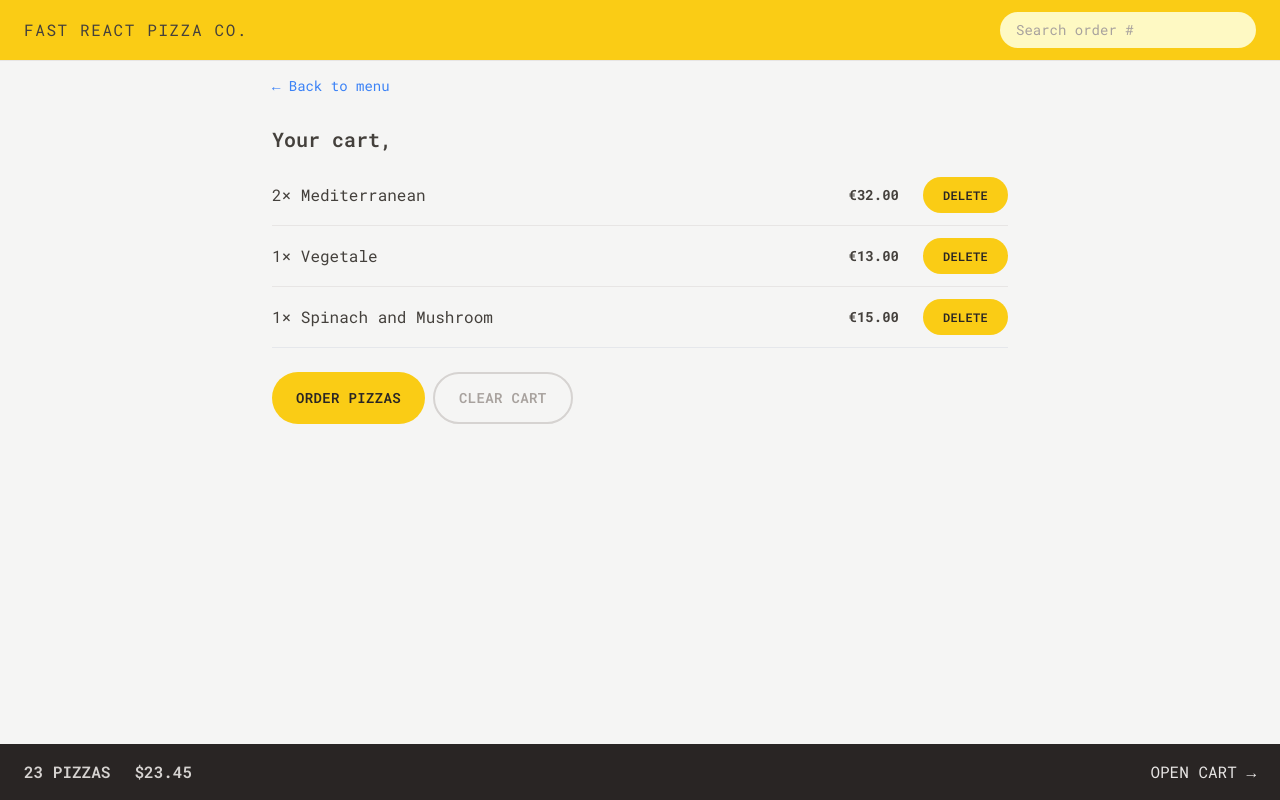
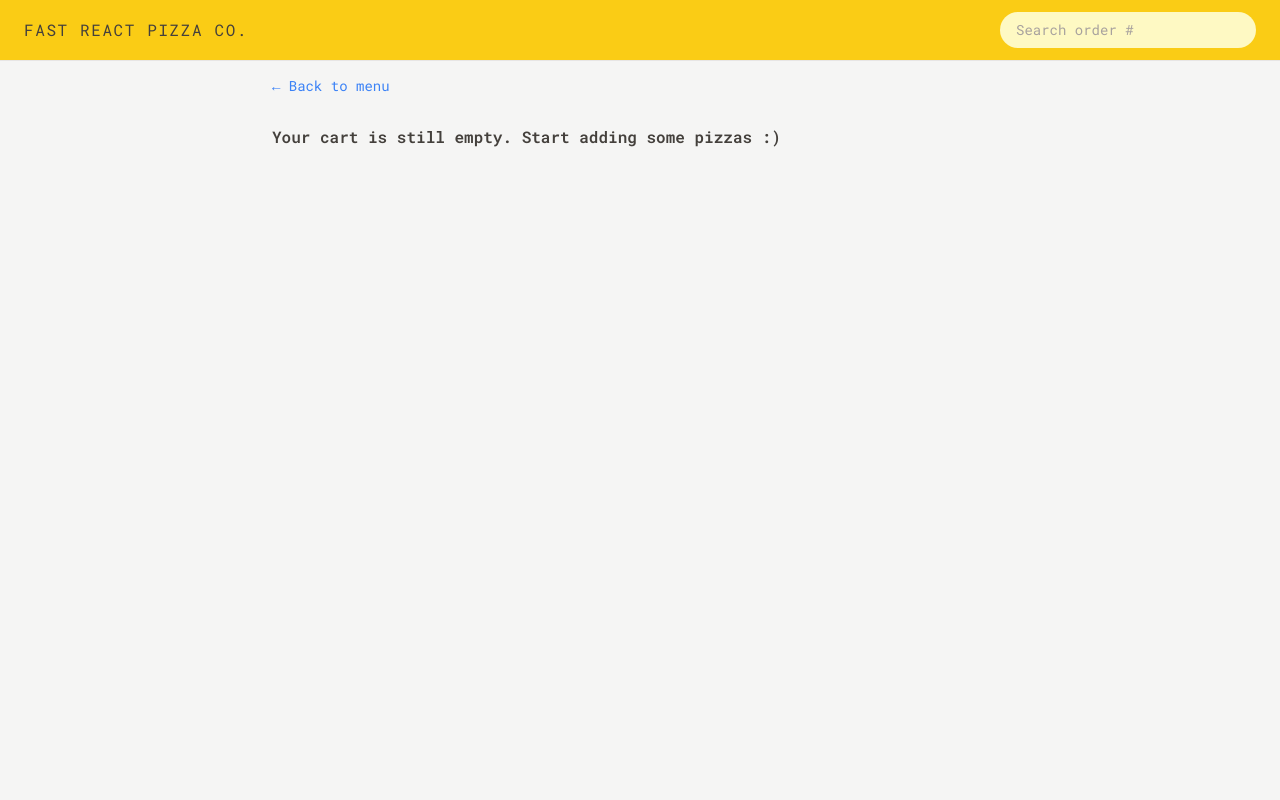
Before and after one commit to Seborider/fast-react-pizza, a React (Vite) app: page /cart in a window 1280 px wide. Built offline with nearby package versions, Linux system fonts and the light colour scheme; the HTML template or start-up script is replaced by a standard one.

Commit message:
add cart state

```diff
--- a/src/features/cart/Cart.tsx
+++ b/src/features/cart/Cart.tsx
@@ -1,36 +1,17 @@
 import ButtonLink from "../../ui-components/ButtonLink.tsx";
 import Button from "../../ui-components/Button.tsx";
 import CartItem from "./CartItem.tsx";
-import { RootState } from "../../store.ts";
-import { useSelector } from "react-redux";
-
-const fakeCart = [
-  {
-    pizzaId: 12,
-    name: "Mediterranean",
-    quantity: 2,
-    unitPrice: 16,
-    totalPrice: 32,
-  },
-  {
-    pizzaId: 6,
-    name: "Vegetale",
-    quantity: 1,
-    unitPrice: 13,
-    totalPrice: 13,
-  },
-  {
-    pizzaId: 11,
-    name: "Spinach and Mushroom",
-    quantity: 1,
-    unitPrice: 15,
-    totalPrice: 15,
-  },
-];
+import { useDispatch, useSelector } from "react-redux";
+import { clearCart, getCart } from "./cartSlice.ts";
+import { getUserName } from "../user/userSlice.ts";
+import EmptyCart from "./EmptyCart.tsx";
 
 function Cart() {
-  const cart = fakeCart;
-  const username = useSelector((state: RootState) => state.user.username);
+  const cart = useSelector(getCart);
+  const username = useSelector(getUserName);
+  const dispatch = useDispatch();
+
+  if (!cart.length) return <EmptyCart />;
 
   return (
     <div className="px-4 py-3">
@@ -39,14 +20,16 @@ function Cart() {
       <h2 className="mt-7 text-xl font-semibold">Your cart, {username}</h2>
       <ul className="mt-3 divide-y divide-stone-200 border-b">
         {cart.map((item) => (
-          <CartItem item={item} key={item.pizzaId}></CartItem>
+          <CartItem item={item} key={item.pizzaID}></CartItem>
         ))}
       </ul>
       <div className="mt-6 space-x-2">
         <Button type="primary" to="/order/new">
           Order pizzas
         </Button>
-        <Button type="secondary">Clear cart</Button>
+        <Button type="secondary" onClick={() => dispatch(clearCart())}>
+          Clear cart
+        </Button>
       </div>
     </div>
   );
--- a/src/features/cart/CartItem.tsx
+++ b/src/features/cart/CartItem.tsx
@@ -1,9 +1,9 @@
 import { formatCurrency } from "../../utils/helpers.ts";
 import Button from "../../ui-components/Button.tsx";
 
-interface CartItemProps {
+export interface CartItemProps {
   item: {
-    pizzaId: number;
+    pizzaID: number;
     name: string;
     quantity: number;
     totalPrice: number;
--- a/src/features/cart/CartOverview.tsx
+++ b/src/features/cart/CartOverview.tsx
@@ -1,11 +1,18 @@
 import { Link } from "react-router-dom";
+import { useSelector } from "react-redux";
+import { getTotalCartPrice, getTotalCartQuantity } from "./cartSlice.ts";
+import { formatCurrency } from "../../utils/helpers.ts";
 
 function CartOverview() {
+  const totalCartQuantity = useSelector(getTotalCartQuantity);
+  const totalCartPrice = useSelector(getTotalCartPrice);
+
+  if (!totalCartQuantity) return null;
   return (
     <div className="flex items-center justify-between bg-stone-800 px-4 py-4 text-sm uppercase text-stone-200 sm:px-6 md:text-base">
       <p className="space-x-4 font-semibold text-stone-300 sm:space-x-6">
-        <span>23 pizzas</span>
-        <span>$23.45</span>
+        <span>{totalCartQuantity} pizzas</span>
+        <span>{formatCurrency(totalCartPrice)}</span>
       </p>
       <Link to="/cart">Open cart &rarr;</Link>
     </div>
--- a/src/features/cart/EmptyCart.tsx
+++ b/src/features/cart/EmptyCart.tsx
@@ -1,11 +1,13 @@
-import { Link } from 'react-router-dom';
+import ButtonLink from "../../ui-components/ButtonLink.tsx";
 
 function EmptyCart() {
   return (
-    <div>
-      <Link to="/menu">&larr; Back to menu</Link>
+    <div className="px-4 py-3">
+      <ButtonLink to="/menu">&larr; Back to menu</ButtonLink>
 
-      <p>Your cart is still empty. Start adding some pizzas :)</p>
+      <p className="mt-7 font-semibold">
+        Your cart is still empty. Start adding some pizzas :)
+      </p>
     </div>
   );
 }
--- /dev/null
+++ b/src/features/cart/cartSlice.ts
@@ -0,0 +1,60 @@
+import { createSlice, PayloadAction } from "@reduxjs/toolkit";
+import { RootState } from "../../store.ts";
+
+export interface CartItem {
+  pizzaID: number;
+  name: string;
+  quantity: number;
+  unitPrice: number;
+  totalPrice: number;
+}
+
+const initialState: { cart: CartItem[] } = {
+  cart: [],
+};
+
+const cartSlice = createSlice({
+  name: "cart",
+  initialState,
+  reducers: {
+    addItem(state, action: PayloadAction<CartItem>) {
+      state.cart.push(action.payload);
+    },
+    deleteItem(state, action: PayloadAction<number>) {
+      state.cart = state.cart.filter((item) => item.pizzaID !== action.payload);
+    },
+    increaseItemQuantity(state, action: PayloadAction<number>) {
+      const item = state.cart.find((item) => item.pizzaID === action.payload);
+      if (item) {
+        item.quantity++;
+        item.totalPrice = item.quantity * item.unitPrice;
+      }
+    },
+    decreaseItemQuantity(state, action: PayloadAction<number>) {
+      const item = state.cart.find((item) => item.pizzaID === action.payload);
+      if (item && item.quantity > 1) {
+        item.quantity--;
+        item.totalPrice = item.quantity * item.unitPrice;
+      }
+    },
+    clearCart(state) {
+      state.cart = [];
+    },
+  },
+});
+
+export const {
+  addItem,
+  deleteItem,
+  increaseItemQuantity,
+  decreaseItemQuantity,
+  clearCart,
+} = cartSlice.actions;
+
+export const getCart = (state: RootState) => state.cart.cart;
+export const getTotalCartQuantity = (state: RootState) =>
+  state.cart.cart.reduce((sum, item) => sum + item.quantity, 0);
+
+export const getTotalCartPrice = (state: RootState) =>
+  state.cart.cart.reduce((sum, item) => sum + item.totalPrice, 0);
+export default cartSlice.reducer;
--- a/src/features/menu/MenuItem.tsx
+++ b/src/features/menu/MenuItem.tsx
@@ -1,13 +1,33 @@
 import { Pizza } from "./Menu.tsx";
 import { formatCurrency } from "../../utils/helpers.ts";
 import Button from "../../ui-components/Button.tsx";
+import { useDispatch } from "react-redux";
+import { addItem, CartItem } from "../cart/cartSlice.ts";
 
 interface MenuItemProps {
   pizza: Pizza;
 }
 
 function MenuItem({ pizza }: MenuItemProps) {
-  const { name, unitPrice, ingredients, soldOut, imageUrl } = pizza;
+  const dispatch = useDispatch();
+  const { id, name, unitPrice, ingredients, soldOut, imageUrl } = pizza;
+
+  function handleAddToCart() {
+    if (
+      typeof id === "number" &&
+      typeof unitPrice === "number" &&
+      typeof name === "string"
+    ) {
+      const newItem: CartItem = {
+        pizzaID: id,
+        name,
+        quantity: 1,
+        unitPrice,
+        totalPrice: unitPrice, // `unitPrice` is guaranteed to be defined here
+      };
+      dispatch(addItem(newItem));
+    }
+  }
 
   return (
     <li className=" flex gap-4 py-2">
@@ -29,7 +49,11 @@ function MenuItem({ pizza }: MenuItemProps) {
               Sold out
             </p>
           )}
-          <Button type="small">Add to Cart</Button>
+          {!soldOut && (
+            <Button type="small" onClick={handleAddToCart}>
+              Add to Cart
+            </Button>
+          )}
         </div>
       </div>
     </li>
--- a/src/features/order/CreateOrder.tsx
+++ b/src/features/order/CreateOrder.tsx
@@ -2,8 +2,8 @@ import { Form, useActionData, useNavigation } from "react-router-dom";
 import { MenuItemType } from "../../services/apiRestaurant.ts";
 import { FormErrors } from "../../actions/actions.ts";
 import Button from "../../ui-components/Button.tsx";
-import { RootState } from "../../store.ts";
 import { useSelector } from "react-redux";
+import { getUserName } from "../user/userSlice.ts";
 
 const fakeCart = [
   {
@@ -32,7 +32,7 @@ const fakeCart = [
 function CreateOrder() {
   const navigation = useNavigation();
   const isSubmitting = navigation.state === "submitting";
-  const username = useSelector((state: RootState) => state.user.username);
+  const username = useSelector(getUserName);
 
   const actionData = useActionData() as FormErrors;
   // Initialize formErrors with default values to prevent undefined access
--- a/src/features/user/UserName.tsx
+++ b/src/features/user/UserName.tsx
@@ -1,8 +1,8 @@
 import { useSelector } from "react-redux";
-import { RootState } from "../../store.ts";
+import { getUserName } from "./userSlice.ts";
 
 export default function UserName() {
-  const username = useSelector((state: RootState) => state.user.username);
+  const username = useSelector(getUserName);
 
   if (!username) return null;
 
--- a/src/features/user/userSlice.ts
+++ b/src/features/user/userSlice.ts
@@ -21,6 +21,7 @@ async function fetchAddress() {
 }*/
 
 import { createSlice, PayloadAction } from "@reduxjs/toolkit";
+import { RootState } from "../../store.ts";
 
 interface UserState {
   username: string;
@@ -40,6 +41,7 @@ const userSlice = createSlice({
   },
 });
 
+export const getUserName = (state: RootState) => state.user.username;
 export const { updateName } = userSlice.actions;
 
 export default userSlice.reducer;
--- a/src/store.ts
+++ b/src/store.ts
@@ -1,9 +1,11 @@
 import { configureStore } from "@reduxjs/toolkit";
 import userReducer from "./features/user/userSlice.ts";
+import cartReducer from "./features/cart/cartSlice.ts";
 
 const store = configureStore({
   reducer: {
     user: userReducer,
+    cart: cartReducer,
   },
 });
 
--- a/src/ui-components/Button.tsx
+++ b/src/ui-components/Button.tsx
@@ -8,9 +8,16 @@ interface ButtonProps {
   disabled?: boolean;
   to?: To;
   type: ButtonType;
+  onClick?: () => void;
 }
 
-export default function Button({ children, to, type }: ButtonProps) {
+export default function Button({
+  children,
+  to,
+  type,
+  onClick,
+  disabled,
+}: ButtonProps) {
   const base =
     "inline-block text-sm rounded-full bg-yellow-400 font-semibold uppercase tracking-wide text-stone-800 transition-colors duration-300 hover:bg-yellow-300 focus:bg-yellow-300 focus:outline-none focus:ring focus:ring-yellow-300 focus:ring-offset-2 disabled:cursor-not-allowed";
 
@@ -21,12 +28,17 @@ export default function Button({ children, to, type }: ButtonProps) {
       "inline-block text-sm rounded-full border-2 border-stone-300 font-semibold uppercase tracking-wide text-stone-400 transition-colors duration-300 hover:bg-stone-300 hover:text-stone-800 focus:bg-stone-300 focus:text-stone-800 focus:outline-none focus:ring focus:ring-stone-200 focus:ring-offset-2 disabled:cursor-not-allowed px-4 py-2.5 md:px-6 md:py-3.5",
   };
 
-  if (to)
+  if (to) {
     return (
-      <Link to={to} className={styles[type]}>
+      <Link to={to} className={styles[type]} onClick={onClick}>
         {children}
       </Link>
     );
-
-  return <button className={styles[type]}>{children}</button>;
+  } else {
+    return (
+      <button disabled={disabled} className={styles[type]} onClick={onClick}>
+        {children}
+      </button>
+    );
+  }
 }
--- a/src/ui-components/Home.tsx
+++ b/src/ui-components/Home.tsx
@@ -1,10 +1,10 @@
 import CreateUser from "../features/user/CreateUser.tsx";
 import { useSelector } from "react-redux";
-import { RootState } from "../store.ts";
 import Button from "./Button.tsx";
+import { getUserName } from "../features/user/userSlice.ts";
 
 function Home() {
-  const username = useSelector((state: RootState) => state.user.username);
+  const username = useSelector(getUserName);
 
   return (
     <div className="my-10 px-4 text-center sm:my-16">
```
